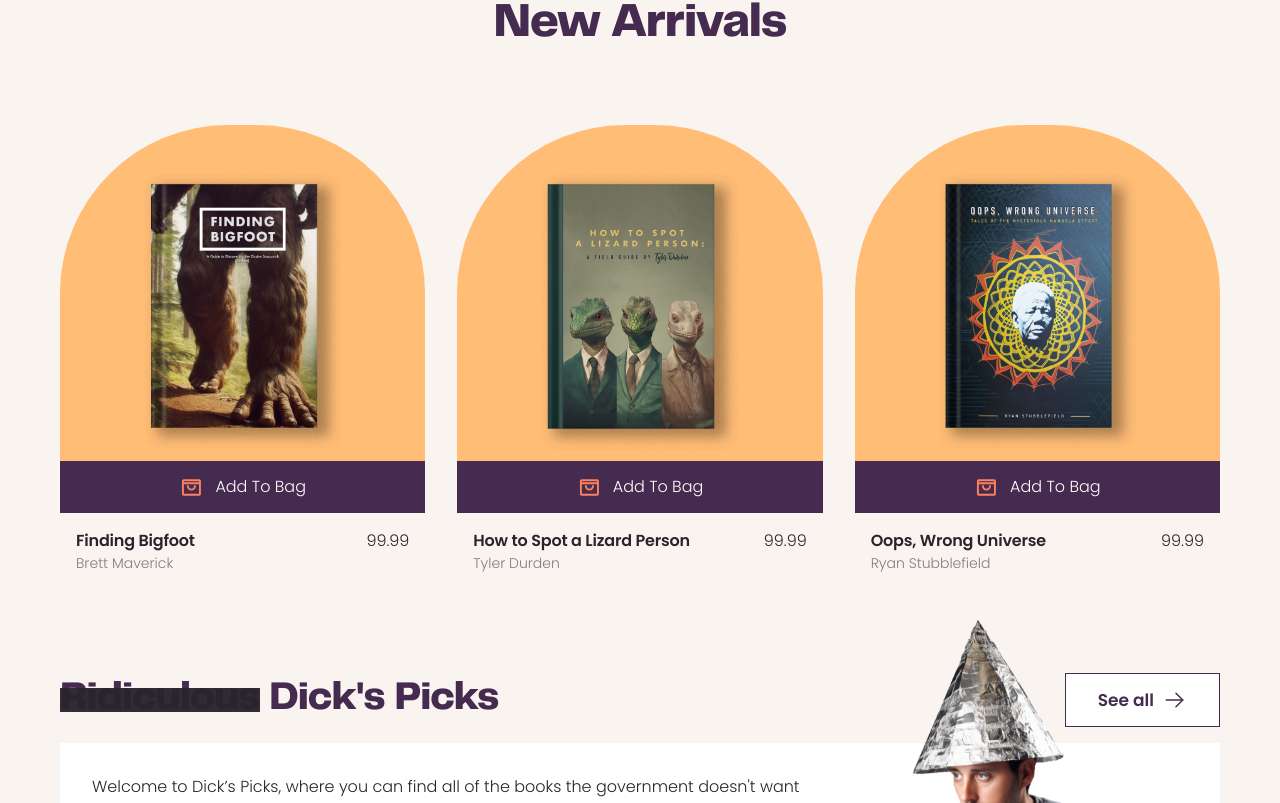
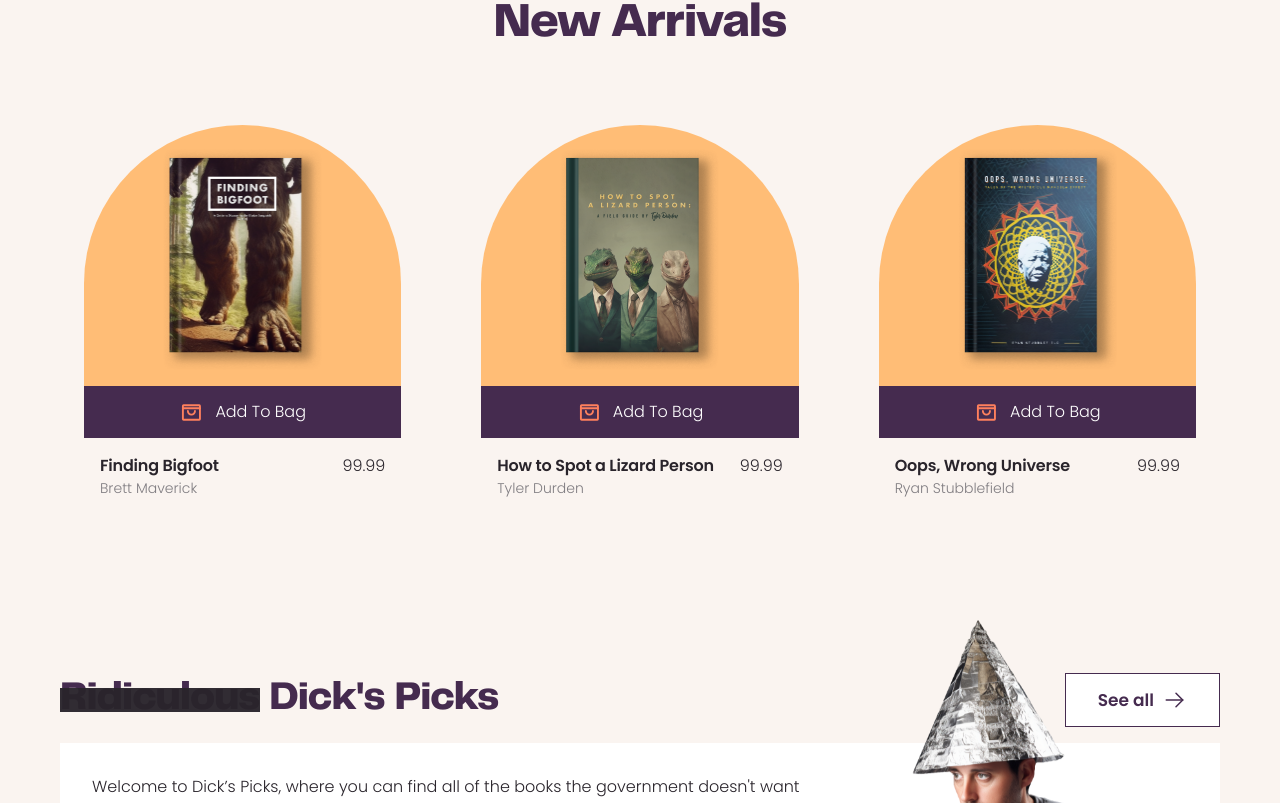
Before and after one commit to megan-livefront/Minnebar2023, a Next.js app: page / in a window 1280 px wide. Shown: the part 857-1660 px from the top of the page. Built offline with nearby package versions, Linux system fonts and the light colour scheme.

Commit message:
design tweaks

```diff
--- a/src/components/blocks/BookCard/index.module.scss
+++ b/src/components/blocks/BookCard/index.module.scss
@@ -7,22 +7,22 @@
 }
 
 .bookCover {
-  position: absolute;
-  max-width: rem(232px);
-  top: rem(-64px);
-  left: 50%;
-  transform: translate(-50%, 0);
+  width: rem(159px);
+  height: rem(221px);
+  margin-top: rem(-24px);
 }
 
 .content {
   height: rem(420px);
 }
 
-.orangeArch {
-  height: 60%;
+.bookCoverWrapper {
   width: 100%;
   border-radius: rem(168px) rem(168px) 0 0;
   background: $colorTertiary500;
+  display: flex;
+  justify-content: center;
+  padding-left: rem(9px);
 }
 
 .addToBagWrapper {
@@ -56,22 +56,16 @@
   @include textBodySmall;
 }
 
-@include tabletAndUp {
-  .bookCover {
-    left: 54%;
-    max-width: rem(264px);
-    top: rem(-24px);
+@include desktopAndUp {
+  .container {
+    margin: 0 rem(24px);
   }
 
-  .orangeArch {
-    height: 80%;
+  .bookCoverWrapper {
+    padding: rem(48px) 0 rem(16px);
+  }
+
+  .bookCover {
+    top: unset;
   }
 }
-
-@include desktopAndUp {
-  .bookCover {
-    left: 50%;
-    max-width: rem(200px);
-    top: rem(48px);
-  }
-}
--- a/src/components/blocks/BookCard/index.tsx
+++ b/src/components/blocks/BookCard/index.tsx
@@ -15,12 +15,17 @@ const BookCard: React.FunctionComponent<Props> = ({
 }) => {
   return (
     <div className={styles.container}>
-      <img className={styles.bookCover} src={imgSrc} alt={`${title} book cover`} />
       <div className={styles.content}>
-        <div className={styles.orangeArch}></div>
+        <div className={styles.bookCoverWrapper}>
+          <img
+            className={styles.bookCover}
+            src={imgSrc}
+            alt={`${title} book cover`}
+          />
+        </div>
         <div className={styles.addToBagWrapper}>
-            <img src="/assets/icons/orangeShoppingBag.svg" alt="" />
-            <span>Add To Bag</span>
+          <img src="/assets/icons/orangeShoppingBag.svg" alt="" />
+          <span>Add To Bag</span>
         </div>
         <div className={styles.bookInfoWrapper}>
           <div className={styles.nameAndAuthor}>
--- a/src/components/blocks/BookPick/index.module.scss
+++ b/src/components/blocks/BookPick/index.module.scss
@@ -19,6 +19,7 @@
     display: flex;
     align-items: flex-end;
     height: 60%;
+    margin-right: rem(8px);
   }
 
   hr {
--- a/src/components/infrastructure/Footer/index.module.scss
+++ b/src/components/infrastructure/Footer/index.module.scss
@@ -80,4 +80,12 @@
   .marketingBody {
     margin-bottom: rem(32px);
   }
+
+  .linkWrapper {
+    gap: rem(32px);
+
+    .linkCategory {
+      margin-left: rem(16px);
+    }
+  }
 }
```
